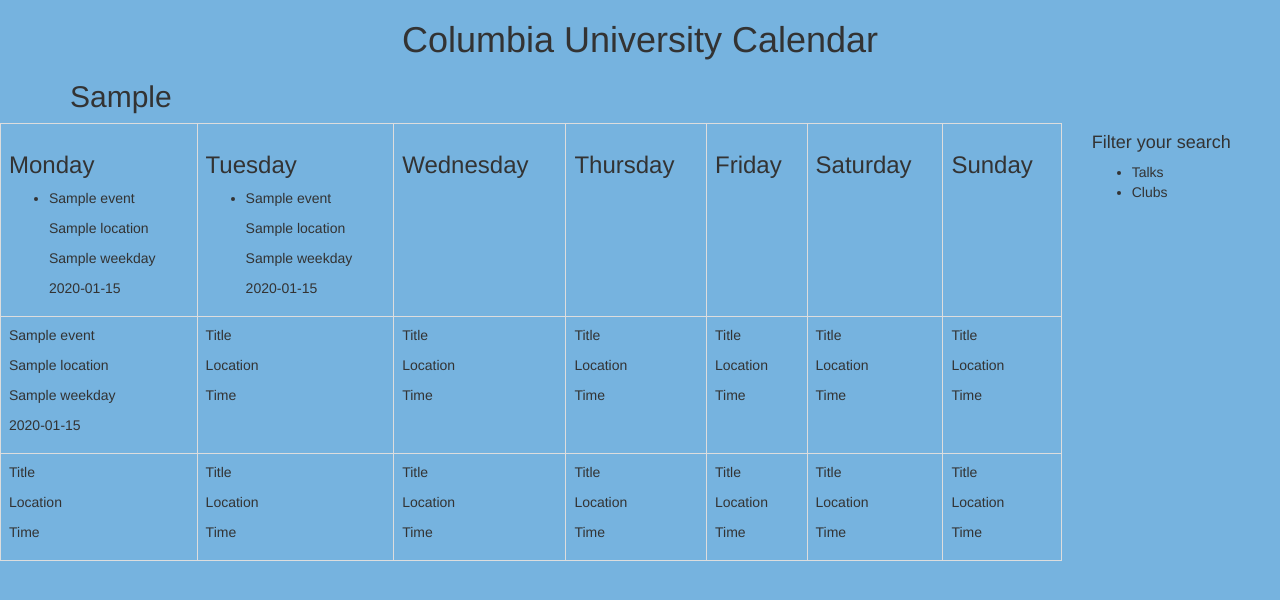
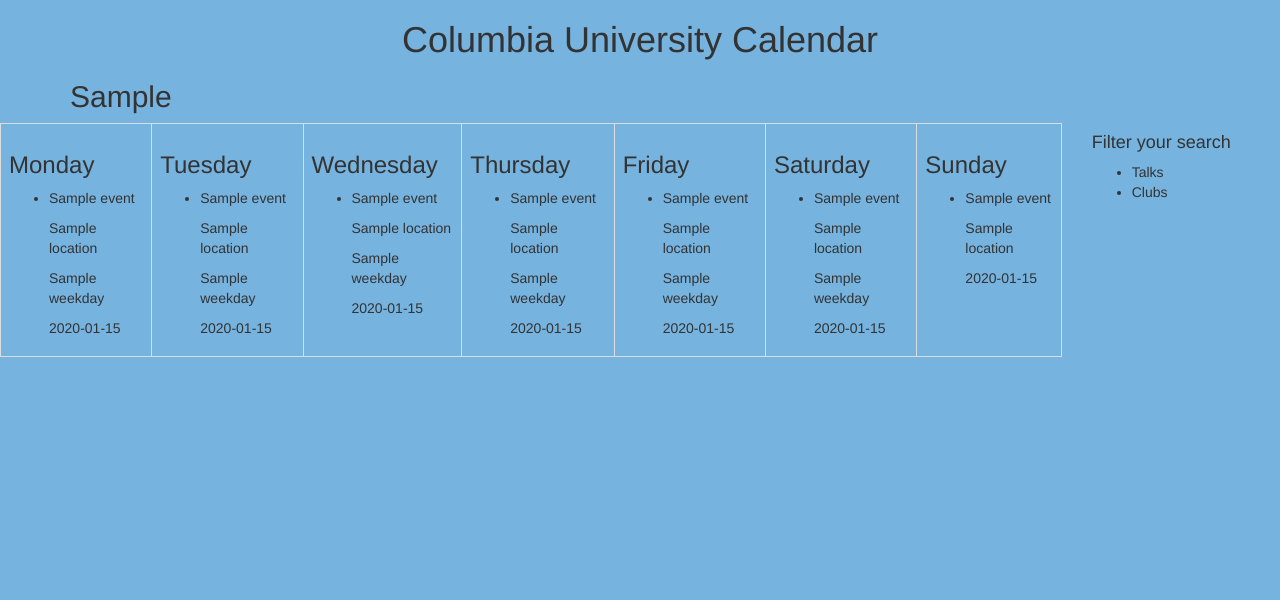
Before and after one commit to ADI-Labs/calendar, a Python web app: template cal/templates/index.html in a window 1280 px wide. Shown: the top 600 px of the page. Run offline with Jinja, Linux system fonts and the light colour scheme; the template is opened without the code that fills it: most values are stand-ins (such as "Sample title", 1, 10 or a date in 2020).

Commit message:
columns with events from each weekday

```diff
--- a/cal/templates/index.html
+++ b/cal/templates/index.html
@@ -16,8 +16,8 @@
  		<tr>
     		<td>
     			<h3>Monday</h3>
-    			<ul>
-    				{% for event in events %}
+    			<ul id="event">
+    				{% for event in monday_events %}
     				<li>
     					<p>{{ event.name }}</p>
 						<p>{{ event.location }}</p>
@@ -30,7 +30,7 @@
     		<td>
     			<h3>Tuesday</h3>
     			<ul>
-    				{% for event in events %}
+    				{% for event in tuesday_events %}
     				<li>
     					<p>{{ event.name }}</p>
 						<p>{{ event.location }}</p>
@@ -40,115 +40,69 @@
 					{% endfor %}
     			</ul>
     		</td>
-    		<td><h3>Wednesday</h3></td>
-    		<td><h3>Thursday</h3></td>
-    		<td><h3>Friday</h3></td>
-    		<td><h3>Saturday</h3></td>
-    		<td><h3>Sunday</h3></td>
-  		</tr>
-  		<tr>
-  			{% for event in events %}
     		<td>
-    				<div class="event">
+    			<h3>Wednesday</h3>
+    			<ul>
+    				{% for event in wednesday_events %}
+    				<li>
     					<p>{{ event.name }}</p>
 						<p>{{ event.location }}</p>
 						<p>{{ event.start.weekday() }}</p>
 						<p>{{ event.start.strftime("%b %d, %Y %H:%M:%S")}}</p>
-					</div>
-				</td>
+					</li>
 					{% endfor %}
-			<td>
-    			<div class="event">
-					<p>Title</p>
-					<p>Location</p>
-					<p>Time</p>
-				</div>
+    			</ul>
     		</td>
     		<td>
-    			<div class="event">
-					<p>Title</p>
-					<p>Location</p>
-					<p>Time</p>
-				</div>
+    			<h3>Thursday</h3>
+    			<ul>
+    				{% for event in thursday_events %}
+    				<li>
+    					<p>{{ event.name }}</p>
+						<p>{{ event.location }}</p>
+						<p>{{ event.start.weekday() }}</p>
+						<p>{{ event.start.strftime("%b %d, %Y %H:%M:%S")}}</p>
+					</li>
+					{% endfor %}
+    			</ul>
     		</td>
     		<td>
-    			<div class="event">
-					<p>Title</p>
-					<p>Location</p>
-					<p>Time</p>
-				</div>
+    			<h3>Friday</h3>
+    			<ul>
+    				{% for event in friday_events %}
+    				<li>
+    					<p>{{ event.name }}</p>
+						<p>{{ event.location }}</p>
+						<p>{{ event.start.weekday() }}</p>
+						<p>{{ event.start.strftime("%b %d, %Y %H:%M:%S")}}</p>
+					</li>
+					{% endfor %}
+    			</ul>
     		</td>
     		<td>
-    			<div class="event">
-					<p>Title</p>
-					<p>Location</p>
-					<p>Time</p>
-				</div>
+    			<h3>Saturday</h3>
+    			<ul>
+    				{% for event in saturday_events %}
+    				<li>
+    					<p>{{ event.name }}</p>
+						<p>{{ event.location }}</p>
+						<p>{{ event.start.weekday() }}</p>
+						<p>{{ event.start.strftime("%b %d, %Y %H:%M:%S")}}</p>
+					</li>
+					{% endfor %}
+    			</ul>
     		</td>
     		<td>
-    			<div class="event">
-					<p>Title</p>
-					<p>Location</p>
-					<p>Time</p>
-				</div>
-			</td>
-			<td>
-    			<div class="event">
-					<p>Title</p>
-					<p>Location</p>
-					<p>Time</p>
-				</div>
-			</td>
-  		</tr>
-  		<tr>
-    		<td>
-    			<div class="event">
-					<p>Title</p>
-					<p>Location</p>
-					<p>Time</p>
-				</div>
-			</td>
-			<td>
-    			<div class="event">
-					<p>Title</p>
-					<p>Location</p>
-					<p>Time</p>
-				</div>
-			</td>
-			<td>
-    			<div class="event">
-					<p>Title</p>
-					<p>Location</p>
-					<p>Time</p>
-				</div>
-			</td>
-			<td>
-    			<div class="event">
-					<p>Title</p>
-					<p>Location</p>
-					<p>Time</p>
-				</div>
-			</td>
-			<td>
-    			<div class="event">
-					<p>Title</p>
-					<p>Location</p>
-					<p>Time</p>
-				</div>
-			</td>
-			<td>
-    			<div class="event">
-					<p>Title</p>
-					<p>Location</p>
-					<p>Time</p>
-				</div>
-			</td>
-			<td>
-    			<div class="event">
-					<p>Title</p>
-					<p>Location</p>
-					<p>Time</p>
-				</div>
+    			<h3>Sunday</h3>
+    			<ul>
+    				{% for event in sunday_events %}
+    				<li>
+    					<p>{{ event.name }}</p>
+						<p>{{ event.location }}</p>
+						<p>{{ event.start.strftime("%b %d, %Y %H:%M:%S")}}</p>
+					</li>
+					{% endfor %}
+    			</ul>
     		</td>
   		</tr>
 	</table>
```
Lines whose indentation alone changed are shown as unchanged.
